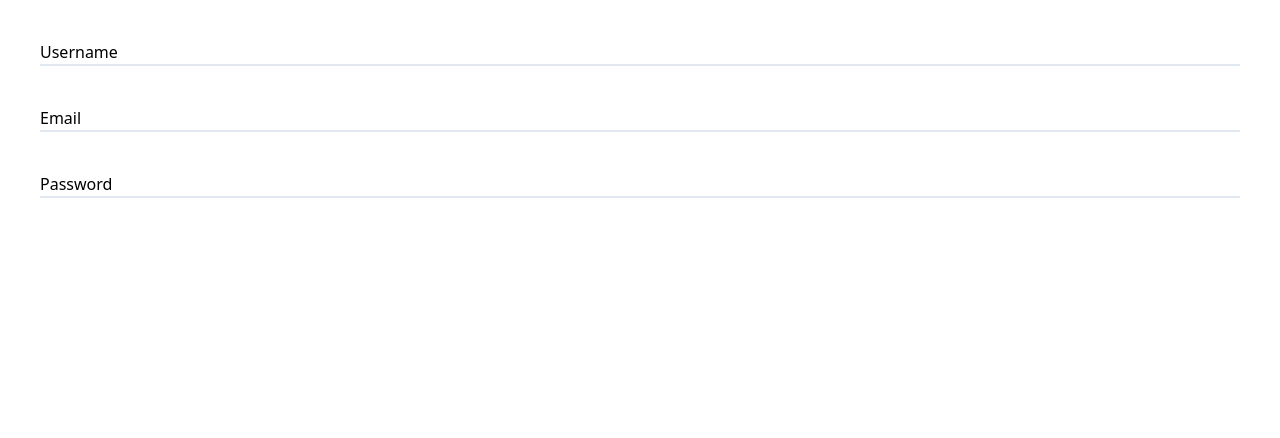
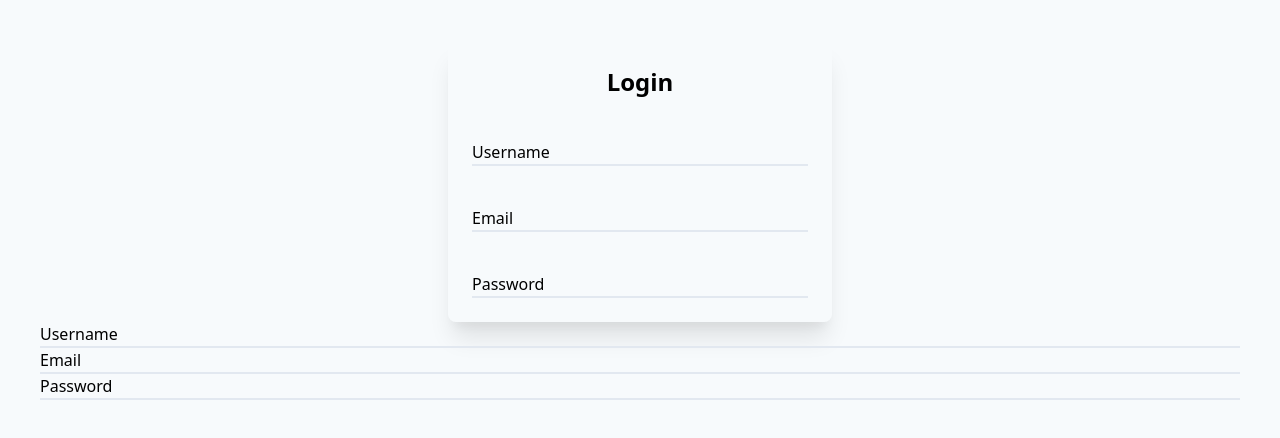
Before and after one commit to notiz-dev/floating-form-field-tailwindcss, a website: page public/index.html in a window 1280 px wide. Drawn offline with nearby package versions, Linux system fonts and the light colour scheme; files that its build step writes are made by us from their sources.

Commit message:
create login form

```diff
--- a/public/index.html
+++ b/public/index.html
@@ -7,8 +7,22 @@
 
     <link rel="stylesheet" href="build/tailwind.css" />
   </head>
-  <body class="antialiased p-10">
-    <form class="space-y-10">
+  <body class="antialiased bg-gray-100 p-10">
+    <form class="max-w-sm mx-auto rounded-lg shadow-xl overflow-hidden p-6 space-y-10">
+      <h2 class="text-2xl font-bold text-center">Login</h2>
+      <div class="relative border-b-2 focus-within:border-blue-500">
+        <input type="text" name="username" placeholder="" class="block w-full bg-transparent" />
+        <label for="username" class="absolute top-0 -z-1 duration-300 origin-0">Username</label>
+      </div>
+      <div class="relative border-b-2 focus-within:border-blue-500">
+        <input type="text" name="email" placeholder="" class="block w-full bg-transparent" />
+        <label for="email" class="absolute top-0 -z-1 duration-300 origin-0">Email</label>
+      </div>
+      <div class="relative border-b-2 focus-within:border-blue-500">
+        <input type="password" name="password" placeholder="" class="block w-full bg-transparent" />
+        <label for="password" class="absolute top-0 -z-1 duration-300 origin-0">Password</label>
+      </div>
+    </form>
       <div class="relative border-b-2 focus-within:border-blue-500">
         <input type="text" name="username" placeholder="" class="block w-full bg-transparent" />
         <label for="username" class="absolute top-0 -z-1 duration-300 origin-0">Username</label>
```
